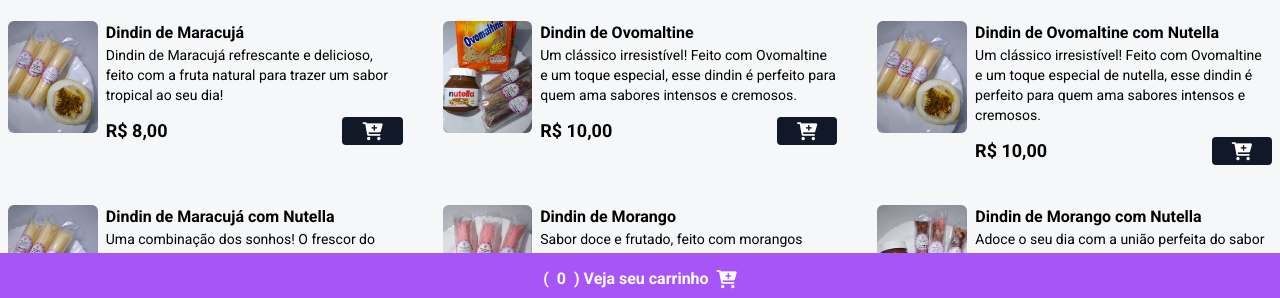
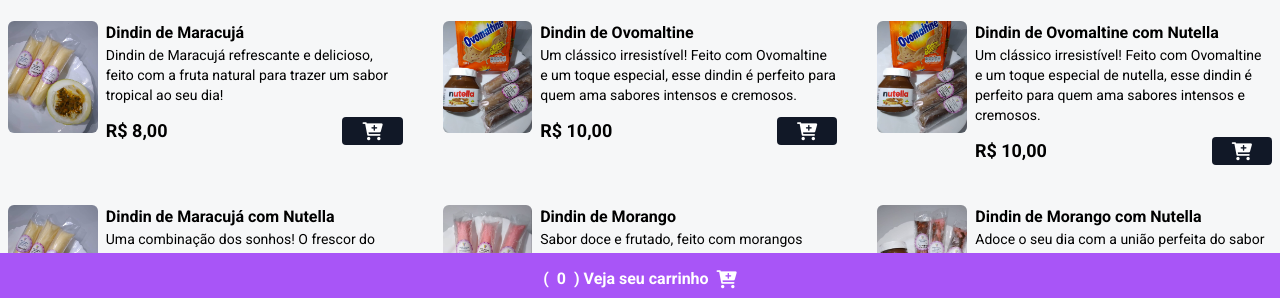
Before and after one commit to ItsMarcoFreitas/menudindin, a website: page index.html in a window 1280 px wide. Shown: the part 495-793 px from the top of the page. Drawn offline with nearby package versions, Linux system fonts and the light colour scheme.

Commit message:
mudando foto do dindin

```diff
--- a/index.html
+++ b/index.html
@@ -129,7 +129,7 @@
         <!-- INICIO PRODUTOS -->
         <div class="flex gap-2">
           <img
-            src="./assets/maracuja.png"
+            src="./assets/ovomaltine.png"
             alt="Dindin Brigadeiro"
             class="w-28 h-28 rounded-md hover:scale-110 hover:-rotate-2 duration-300"
           />
```
